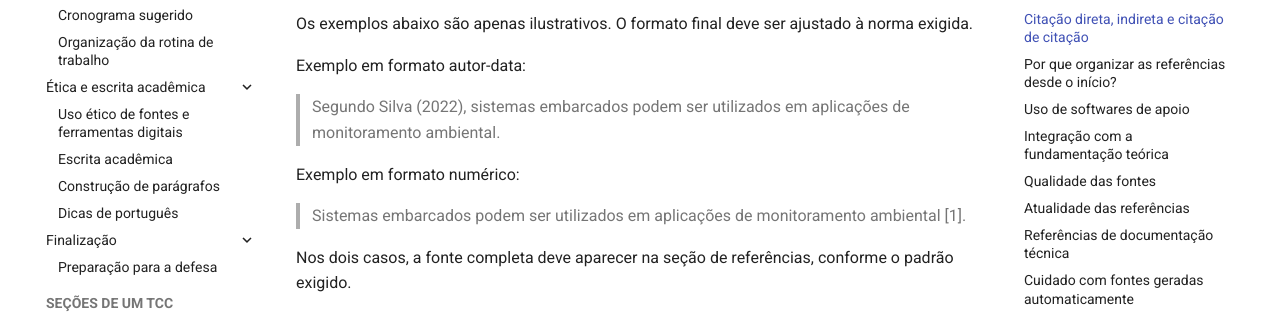
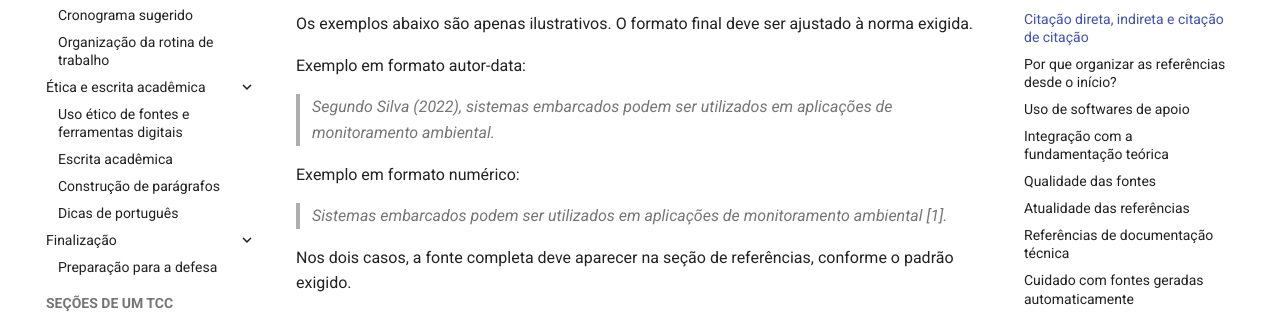
Before and after one commit to danielaflor/tcc, an MkDocs documentation site: the page built from docs/secoes-tcc/referencias.md, in a window 1280 px wide and 900 px high, scrolled down 1621 px. Shown: the part 161-475 px from the top of the window. Built offline with MkDocs 1.6.1 and Material for MkDocs 9.7.7, drawn with Linux system fonts in a browser that asks for light colours.

Commit message:
Format citation examples in italics
Updated citation examples to use italic formatting.

```diff
--- a/docs/secoes-tcc/referencias.md
+++ b/docs/secoes-tcc/referencias.md
@@ -46,11 +46,11 @@ Os exemplos abaixo são apenas ilustrativos. O formato final deve ser ajustado
 
 Exemplo em formato autor-data:
 
-> Segundo Silva (2022), sistemas embarcados podem ser utilizados em aplicações de monitoramento ambiental.
+> *Segundo Silva (2022), sistemas embarcados podem ser utilizados em aplicações de monitoramento ambiental.*
 
 Exemplo em formato numérico:
 
-> Sistemas embarcados podem ser utilizados em aplicações de monitoramento ambiental [1].
+> *Sistemas embarcados podem ser utilizados em aplicações de monitoramento ambiental [1].*
 
 Nos dois casos, a fonte completa deve aparecer na seção de referências, conforme o padrão exigido.
 
```
